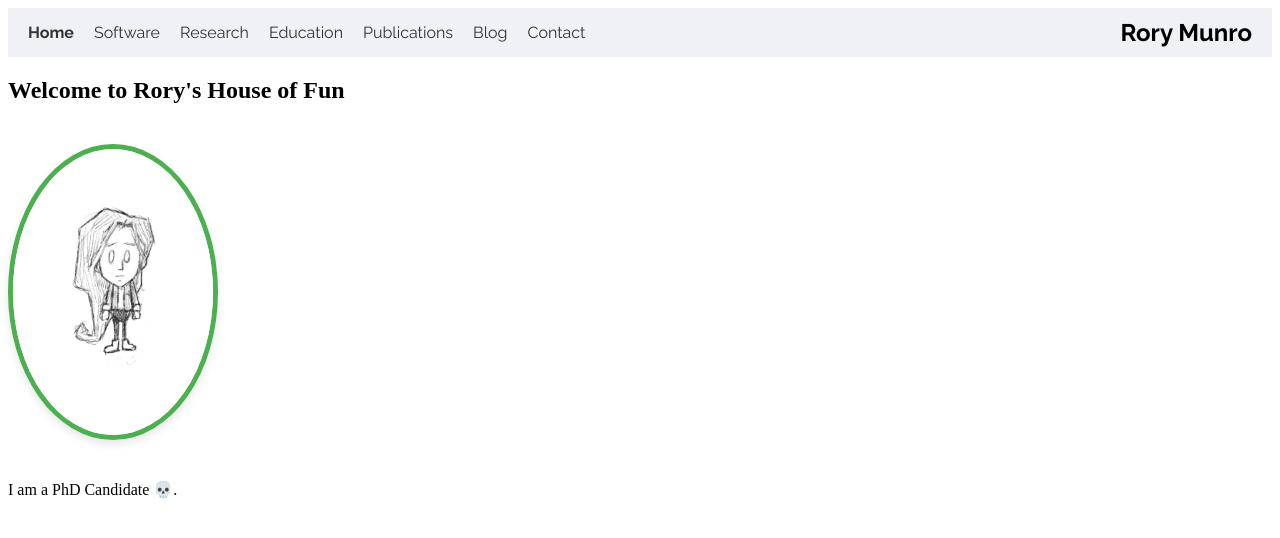
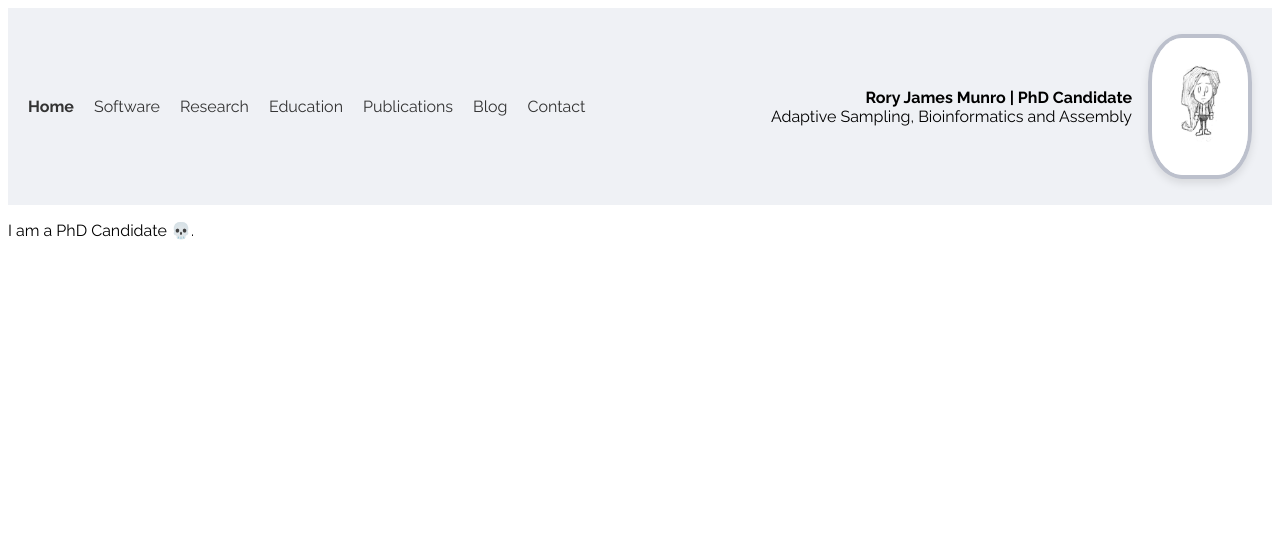
Before and after one commit to Adoni5/adoni5.github.io, a plain HTML site: page index.html in a window 1280 px wide. Drawn offline with Linux system fonts and the light colour scheme.

Commit message:
Update banner and header

```diff
--- a/index.html
+++ b/index.html
@@ -10,7 +10,7 @@
 </head>
 <body>
     <!-- Header Section -->
-    <header class="header">
+    <header class="header" role="banner">
         <nav>
             <a href="#home" class="active">Home</a>
             <a href="#software">Software</a>
@@ -21,8 +21,14 @@
             <!-- <a href="#cv">CV</a> -->
             <a href="#contact">Contact</a>
         </nav>
-        <div class="logo">
-            Rory Munro
+        <section class="title">
+            <aside class="title-text">
+                <strong>Rory James Munro | PhD Candidate</strong>
+                <br>
+                Adaptive Sampling, Bioinformatics and Assembly
+            </aside>
+            <img src="static/img/rory_dst.jpg" alt="Rory Munro" class="portrait">
+
         </div>
     </header>
 
@@ -30,8 +36,6 @@
     <main>
         <!-- Sample Section for Home -->
         <section id="home">
-            <h1>Welcome to Rory's House of Fun</h1>
-            <img src="static/img/rory_dst.jpg" alt="Rory Munro" class="portrait">
             <p>
                 I am a PhD Candidate 💀.
             </p>
--- a/static/styles.css
+++ b/static/styles.css
@@ -11,14 +11,28 @@
     font-family: 'Raleway', sans-serif; /* Setting the Raleway font */
 }
 
+html {
+    font-size: 16px; /* Base font size */
+    font-family: 'Raleway', sans-serif;
+}
+
+.title{
+    display: flex;           /* Enable Flexbox */
+    justify-content: center; /* Horizontally align items to the center */
+    align-items: center;     /* Vertically align items to the center */
+}
+
+.title-text {
+    padding-right: 1rem;
+    text-align: right;
+}
+
 .portrait {
-    max-width: 200px;
-    border-radius: 50%; /* This makes the image round */
-    margin: 20px 0;
-
-    /* Border properties */
-    border: 5px solid #4CAF50; /* This gives a 5px border with a pleasant green color */
-    box-shadow: 0 4px 8px rgba(0, 0, 0, 0.1); /* Optional: Adds a subtle shadow for depth */
+    max-width: 6rem;
+    border-radius: 33%;
+    margin: 1rem 0;
+    border: 0.3rem solid #bcc0cc;
+    box-shadow: 0 0.25rem 0.5rem rgba(0, 0, 0, 0.1);
 }
 
 /* Logo or Name */
@@ -53,3 +67,9 @@
 
     /* Other styles for hamburger menu, etc. would go here */
 }
+
+@media screen and (min-width: 3640px) {
+    html {
+        font-size: 40px; /* Increases the base font size for 4K resolution */
+    }
+}
```
